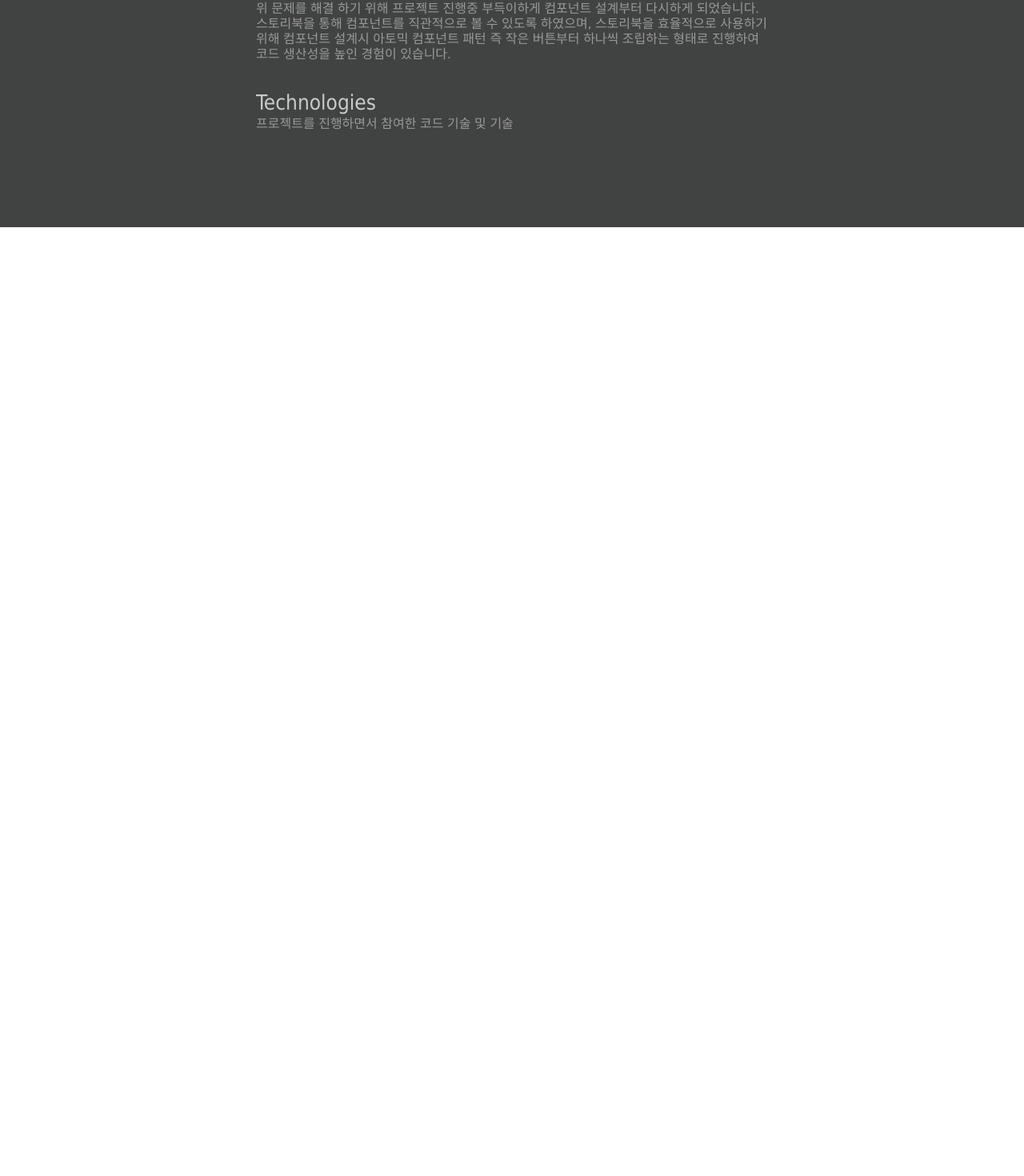
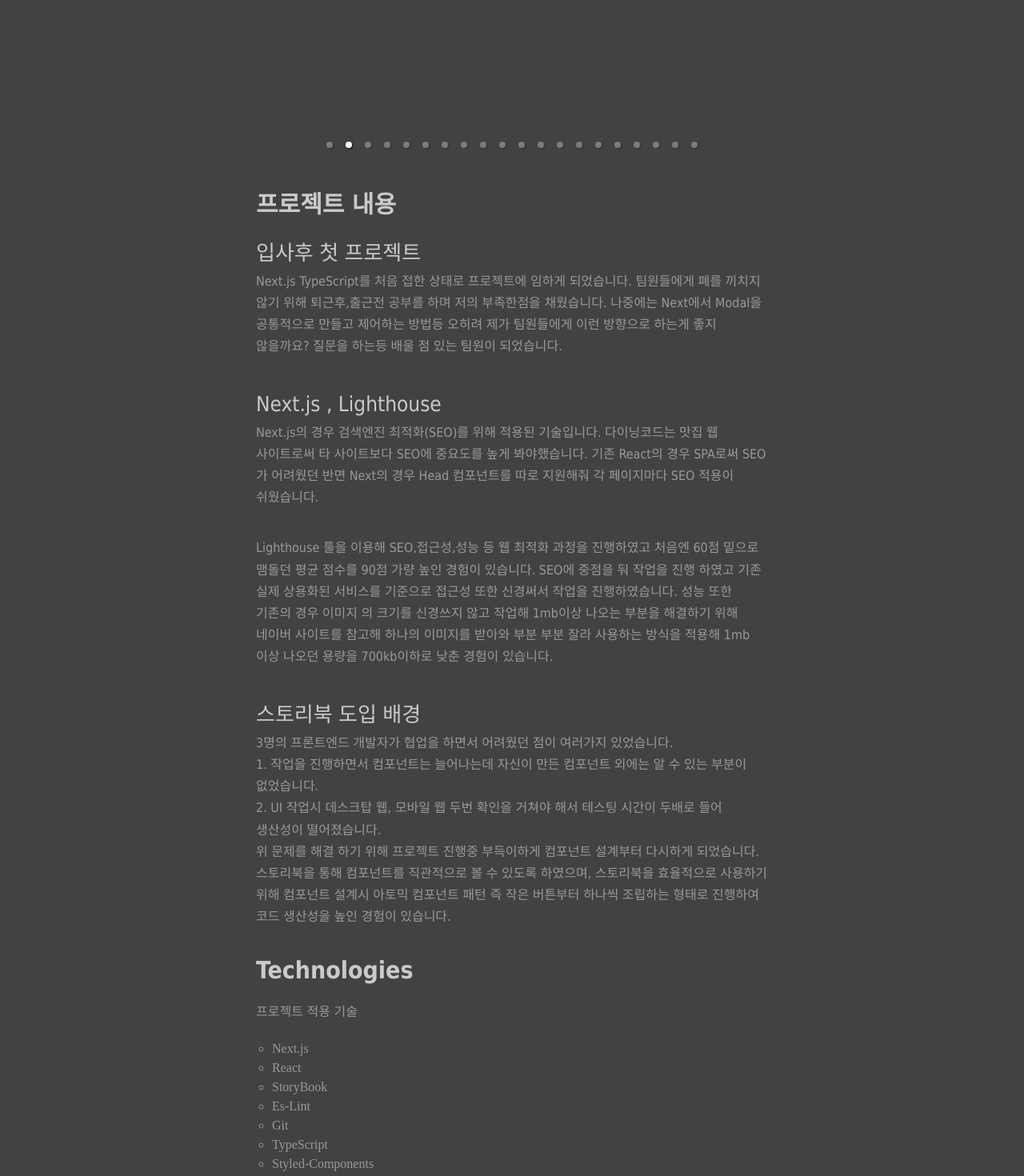
Before and after one commit to sovla/Portfolio2022, a Next.js app: page /projectDetail/1 in a window 1280 px wide. Shown: the part 660-2130 px from the top of the page at 80% size. Before the commit the page ends 944 px from the top, so only its background shows below. Built offline with nearby package versions, Linux system fonts and the light colour scheme.

Commit message:
- 프로젝트 내용 변경

```diff
--- a/pages/project.tsx
+++ b/pages/project.tsx
@@ -236,11 +236,6 @@ const project = () => {
         [router]
     );
 
-    useEffect(() => {
-        if (selectTagList.length === 0) {
-            setSelectTagList(["SHOW ALL"]);
-        }
-    }, [selectTagList]);
     const reverseProjectDummy = [...ProjectDummy].reverse();
 
     return (
@@ -388,6 +383,7 @@ export const ProjectDummy = [
         ],
         depscription: () => (
             <>
+                <h2>팀 프로젝트</h2>
                 <p>
                     5명의 팀원과 같이 협업을 하며 팀 프로젝트를 진행하는 부분에
                     대해 많이 배울 수 있엇습니다. 프로젝트 진행 방식에 대해 많은
@@ -395,12 +391,14 @@ export const ProjectDummy = [
                     있엇습니다.
                 </p>
                 <br />
+                <h2>프론트엔드</h2>
                 <p>
                     프론트엔드 빠른 개발을 위해 부트스트랩 프레임 워크를
                     이용하였으며, 에어 부산의 디자인을 벤치마킹하여 깔끔한
                     디자인으로 작업하였습니다.
                 </p>
                 <br />
+                <h2>백엔드</h2>
                 <p>
                     백엔드의 경우 MVC2 패턴을 사용하여 클라이언트의
                     요청,응답처리 및 비즈니스 로직 처리부분을 모듈화 하여
@@ -411,11 +409,24 @@ export const ProjectDummy = [
                     통해 국외 정보도 지원 하였습니다.
                 </p>
                 <br />
+                <h2>소스 관리 Git</h2>
                 <p>
                     소스 관리 부분에선 Git을 사용 하여 관리하였으며, 당시엔
                     Git사용에 익숙하지 않아 각자의 Branch에서 작업을
                     진행하였습니다. 작업 완료 후 Main Branch에는 제가 직접
                     병합하는 식으로 작업을 진행했습니다.
+                </p>
+                <br />
+                <h2>프로젝트 진행중 생긴 문제</h2>
+                <h3>Jsoup을 이용한 크롤링 시간 문제</h3>
+                <p>
+                    공공데이터 항공API를 이용해 실제 항공편을 검색해 사용하던 중
+                    국제편을 지원하지않아 항공정보 포털에 실제 정보를 크롤링해
+                    해당 정보를 받아왔습니다. 그런데 항공편이 늘어날 수 록 로딩
+                    시간이 대략 10초 정도 걸리는 문제가 있엇습니다. 해당 문제를
+                    해결하기 위해 ThreadPool을 이용한 비동기 처리 방식을
+                    적용하였습니다. 로딩 시간은 대략 1초 이내로 줄인 경험이
+                    있습니다.
                 </p>
             </>
         ),
@@ -431,14 +442,43 @@ export const ProjectDummy = [
         ],
         name: "다이닝코드",
         date: "2021-09 ~ 2021-10",
-        img: [],
+        img: [
+            require("../src/assets/image/diningcode/1.png"),
+            require("../src/assets/image/diningcode/2.png"),
+            require("../src/assets/image/diningcode/3.png"),
+            require("../src/assets/image/diningcode/4.png"),
+            require("../src/assets/image/diningcode/5.png"),
+            require("../src/assets/image/diningcode/6.png"),
+            require("../src/assets/image/diningcode/7.png"),
+            require("../src/assets/image/diningcode/8.png"),
+            require("../src/assets/image/diningcode/9.png"),
+            require("../src/assets/image/diningcode/10.png"),
+            require("../src/assets/image/diningcode/11.png"),
+            require("../src/assets/image/diningcode/12.png"),
+            require("../src/assets/image/diningcode/13.png"),
+            require("../src/assets/image/diningcode/14.png"),
+            require("../src/assets/image/diningcode/15.png"),
+            require("../src/assets/image/diningcode/16.png"),
+            require("../src/assets/image/diningcode/17.png"),
+            require("../src/assets/image/diningcode/18.png"),
+            require("../src/assets/image/diningcode/19.png"),
+            require("../src/assets/image/diningcode/20.png"),
+        ],
         git: "",
         thumbnail: require("../src/assets/image/diningcode/thumbnail.png"),
         content:
-            "실제 서비스 중인 다이닝코드 리뉴얼 프로젝트에 참여했습니다. 제가 맡은 부분은 회원가입,로그인,피드 페이지 였습니다. 반응형 웹페이지 퍼블을 맡았으며 API 작업전 UI 부분 작업을 진행 하였습니다.",
-        worker: "",
+            "실제 서비스 중인 다이닝코드 리뉴얼 프로젝트에 참여한 경험이 있습니다. 저의 메인 작업은 회원가입, 로그인, 피드, 리뷰 페이지입니다. 반응형 웹페이지 퍼블을 맡았으며 API 작업전 UI 부분 작업을 진행 하였습니다.",
+        worker: "프론트 엔드 3명 / 백엔드의 경우 클라이언트쪽에서 작업 완료",
         type: "team",
-        skill: [],
+        skill: [
+            "Next.js",
+            "React",
+            "StoryBook",
+            "Es-Lint",
+            "Git",
+            "TypeScript",
+            "Styled-Components",
+        ],
         depscription: () => (
             <>
                 <h2>입사후 첫 프로젝트</h2>
@@ -451,18 +491,31 @@ export const ProjectDummy = [
                     배울 점 있는 팀원이 되었습니다.
                 </p>
                 <br />
-                <h2>Next.js</h2>
+                <h2>Next.js , Lighthouse</h2>
                 <p>
-                    검색엔진 최적화(SEO)를 위해 적용된 기술입니다. 다이닝코드는
-                    맛집 웹 사이트로써 다른 사이트보다 SEO에 중요도를 높게
-                    봐야했습니다. 기존 React의 경우 SPA로써 SEO 가 어려웠던 반면
-                    Next의 경우 Head 컴포넌트를 따로 지원해줘 각 페이지마다 SEO
-                    적용이 쉬웠습니다.
+                    Next.js의 경우 검색엔진 최적화(SEO)를 위해 적용된
+                    기술입니다. 다이닝코드는 맛집 웹 사이트로써 타 사이트보다
+                    SEO에 중요도를 높게 봐야했습니다. 기존 React의 경우 SPA로써
+                    SEO 가 어려웠던 반면 Next의 경우 Head 컴포넌트를 따로
+                    지원해줘 각 페이지마다 SEO 적용이 쉬웠습니다.
                 </p>
                 <br />
-                <h2>협업, 스토리북</h2>
                 <p>
-                    협업을 하면서 어려웠던 점이 여러가지 있엇습니다.
+                    Lighthouse 툴을 이용해 SEO,접근성,성능 등 웹 최적화 과정을
+                    진행하였고 처음엔 60점 밑으로 맴돌던 평균 점수를 90점 가량
+                    높인 경험이 있습니다. SEO에 중점을 둬 작업을 진행 하였고
+                    기존 실제 상용화된 서비스를 기준으로 접근성 또한 신경써서
+                    작업을 진행하였습니다. 성능 또한 기존의 경우 이미지 의
+                    크기를 신경쓰지 않고 작업해 1mb이상 나오는 부분을 해결하기
+                    위해 네이버 사이트를 참고해 하나의 이미지를 받아와 부분 부분
+                    잘라 사용하는 방식을 적용해 1mb 이상 나오던 용량을
+                    700kb이하로 낮춘 경험이 있습니다.
+                </p>
+                <br />
+                <h2>스토리북 도입 배경</h2>
+                <p>
+                    3명의 프론트엔드 개발자가 협업을 하면서 어려웠던 점이
+                    여러가지 있었습니다.
                     <br />
                     1. 작업을 진행하면서 컴포넌트는 늘어나는데 자신이 만든
                     컴포넌트 외에는 알 수 있는 부분이 없었습니다.
@@ -503,11 +556,22 @@ export const ProjectDummy = [
             "업무 시간외에 프론트 공부를 위해 참여한 프로젝트 입니다. 3SixTeen 홈페이지를 벤치마킹 하여 해당 사이트를 구현하였으며 Node.js 를 이용해 백엔드를 구현 해보았습니다.",
         worker: "",
         type: "team",
-        skill: [],
+        skill: [
+            "React",
+            "Next.js",
+            "TypeScript",
+            "Koa",
+            "Node.js",
+            "Styled-Components",
+            "Recoil",
+        ],
         depscription: () => (
             <>
                 <h2>사이드 프로젝트</h2>
-                <p>Next.js,TypeScript 공부 및 협업시</p>
+                <p>
+                    Next TypeScript 공부를 위해 하나의 쇼핑몰을 클론 코딩한
+                    프로젝트입니다.
+                </p>
                 <br />
 
                 <br />
@@ -536,11 +600,16 @@ export const ProjectDummy = [
             "아파트 사전 입주 어플로 입주 예약, 불만 사항 접수 기능이 존재하는 앱입니다. 프론트 엔드를 맡았고 React-Native를 사용하여 IOS,ANDROID 두 플랫폼을 지원했습니다. 파이어베이스 다이나믹 링크를 통해 앱이 켜지도록 설정하였고, 푸시 알람, 알림 톡을 통해 고객 편의,친화적인 앱을 만들었습니다.",
         worker: "",
         type: "team",
-        skill: [],
+        skill: [
+            "React-Native",
+            "FCM",
+            "카카오알림톡",
+            "Dynamic-Links",
+            "Recoil",
+            "React-Native/AsyncStorage",
+        ],
         depscription: () => (
             <>
-                <p></p>
-                <br />
                 <h2>React-Native</h2>
                 <p>
                     첫 React-Native 프로젝트여서 많은 시간을 공식문서와 구글링에
@@ -562,12 +631,14 @@ export const ProjectDummy = [
                     이용해 각 아파트별로 접근 가능하도록 구현하였습니다.
                 </p>
                 <br />
-                <h2>협업</h2>
+                <h2>Recoil</h2>
                 <p>
-                    백엔드와 첫 협업을 한 프로젝트입니다. 소통을 하면서
-                    커뮤니케이션 능력이 얼마나 중요한지 깨닳게 되는 프로젝트
-                    였습니다. Git, PostMan을 통해 소스 관리 및 API 관리를
-                    하였습니다.
+                    리코일을 이용해 전역상태관리를 해보았습니다. useState 처럼
+                    간단히 이용 가능하다는 장점이 있지만, 별도의 Action 없이
+                    변경이 가능하기에 어느 시점에서 사이드 이펙이 일어나는지
+                    찾기가 어려웠습니다. Selector 를 이용해 전역 상태의 여러값을
+                    가공해 사용이 가능해 기존 리덕스 소스에 비해 많이 부분에서
+                    줄었습니다.
                 </p>
             </>
         ),
@@ -589,7 +660,16 @@ export const ProjectDummy = [
             "자전거 정비 및 정비샵 업데이트가 가능한 앱입니다.프론트 엔드 2, 백엔드 1명으로 팀 프로젝트를 진행하였습니다. 프론트에서 전체적인 틀 작업은 제가 진행하였고 팀원과 분업하여 프로젝트 진행을 이끌었습니다.",
         worker: "",
         type: "team",
-        skill: [],
+        skill: [
+            "React-Native",
+            "FCM",
+            "카카오알림톡",
+            "Dynamic-Links",
+            "GoogleAppStore",
+            "Redux-Toolkit",
+            "본인인증 모듈",
+            "SNS로그인-카카오,네이버,구글,IOS",
+        ],
         depscription: () => (
             <>
                 <h2>React-Native</h2>
@@ -603,35 +683,52 @@ export const ProjectDummy = [
                     새로 업데이트가 되는 점을 확인하여 해당 부분을
                     useMemo,useCallBack 함수를 통해 메모이제이션을 통해 불필요한
                     속성 업데이트를 제거했습니다.
+                    <br /> React-Native 성능 최적화 관련 글을 읽고 적용하여 눈에
+                    보일정도로 최적화를 진행한 경험이 있습니다.
                 </p>
                 <br />
-                <h2>FCM , Google 앱스토어 기능 </h2>
+                <h2>FCM , Google 앱스토어 기능</h2>
                 <p>
                     알람 메시지,데이터 메시지, 다이나믹 링크, 알림톡 기능을
                     사용하였습니다.
                     <br />
                     1. 알림톡의 경우 하단에 버튼을 통해 앱에 접근이
                     가능하였는데, 해당 버튼을 클릭시 다이나믹 링크를 통해 앱에
-                    접근 가능하도록 하였습니다.
+                    접근 가능하도록 하였으며, 로그인이 필요 한 기능에 접근 할
+                    경우 자동 로그인을 거쳐 해당 프로세스로 이동 가능하게
+                    작업했습니다.
                     <br />
                     2. 데이터 메시지의 경우 페달체크 관리자가 정비소 관리자 권한
-                    허용 박탈을 할 경우 전송하여 앱이 켜져있더라도 바로 적용
-                    되도록 하였습니다.
+                    허용 박탈을 할 경우 바로 로그아웃 처리 및 권한 제어가
+                    가능하도록 작업했습니다.
                     <br />
                     3. 구글 비정상 종료 및 로그 기능을 활용해 앱 사용자가 잘못된
                     접근 경로 혹은 앱의 비정상 종료에 대한 로그를 확인하여 해당
                     이슈를 제거하였습니다.
+                    <br /> 대표적으로 앱을 장시간 백그라운드 상태로 켜둔뒤 다시
+                    접근할 경우 앱이 비정상 종료되는 현상이 있엇습니다. 해당
+                    이슈에 대해 구글링을 해보았고 React-Native 공식 Git 이슈
+                    사항에 해당 내용을 확인하여 고친 경험이 있습니다.
                 </p>
                 <br />
                 <h2>Redux-Toolkit</h2>
                 <p>
                     기존 Redux의 경우 작은 기능을 추가하더라도 많은 코드량을
                     작성하는 문제점이 있엇습니다. 해당 문제를 해결하기 위해 나온
-                    Redux-Toolkit을 사용하였습니다.
+                    Redux-Toolkit을 사용하였습니다. 공식 문서를 통해 공부를
+                    하였고, 기존 Redux에 비해 짧은 소스량 및 간단한 설정으로
+                    프론트를 같이 진행한 팀원 또한 금방 적응할 수 있엇습니다.
                 </p>
                 <br />
-                <h2>협업</h2>
-                <p>Git, PostMan을 통해 소스 관리 및 API 관리를 하였습니다.</p>
+                <h2>Version 관리</h2>
+                <p>
+                    프로젝트가 상용화 되고 500~1000여명의 고객이 실사용
+                    하였습니다. 운영중 IOS 관련 버그 및 클라이언트의 추가
+                    기능으로 버전 관리를 진행 한적이 있습니다. 프로젝트 주 이용
+                    고객이 중 장년층 이여서 앱 업데이트 진행이 어려움을
+                    겪고있어, 서버에서 버전을 별도로 관리해 앱 사용자 최신화를
+                    위해 힘쓴 경험이 있습니다.
+                </p>
             </>
         ),
     },
@@ -650,10 +747,19 @@ export const ProjectDummy = [
         img: [],
         git: "",
         thumbnail: require("../src/assets/image/localapp/splash.png"),
-        content: "브라질 현지 중고 거래 서비스 앱을 만들었습니다. ",
+        content:
+            "브라질 현지 중고 거래 서비스 앱을 만들었습니다. i18n 라이브러리를 이용해 4개 국어를 지원하였습니다. 브라질 현지화를 위해 숫자 표기법, 지역 번호 표시방법, 지역 주소 표기 방식을 브라질 현지 방식으로 적용하였습니다. ",
         worker: "",
         type: "team",
-        skill: [],
+        skill: [
+            "React-Native",
+            "FCM",
+            "Google-Map-API",
+            "SendBird",
+            "TypeScript",
+            "Redux-Toolkit",
+            "i18n",
+        ],
         depscription: () => (
             <>
                 <h2>Google Maps API</h2>
@@ -667,9 +773,10 @@ export const ProjectDummy = [
                 <br />
                 <h2>채팅</h2>
                 <p>
-                    SendBird 라이브러리를 이용해 채팅을 구현했으며 사진공유,
-                    위치공유, 검색어 찾기 기능을 넣어 카카오톡과 유사하도록
-                    구현했습니다.
+                    SendBird 라이브러리를 이용해 채팅을 구현했습니다. 부드러운
+                    애니메이션 효과를 넣어 카카오톡과 유사하도록 구현 했으며,
+                    사진 공유, 현재 위치 공유를 넣어 중고 거래시 필요한 정보를
+                    주고 받을 수 있도록 했습니다.
                 </p>
                 <br />
                 <h2>TypeScript , Custom Hook</h2>
@@ -681,6 +788,22 @@ export const ProjectDummy = [
                     타입스크립트를 통해 어떠한 데이터를 넣어줘야 하며 어떤
                     형태로 데이터가 리턴 되는지 타입을 지정했습니다.
                 </p>
+                <h2>다국어 지원, 폰트사이즈 지정, 알람 설정</h2>
+                <p>
+                    1. 4개 국어(한국,영어,브라질어(포르투갈어),스페인어)를
+                    지원하기 위해 i18n 라이브러리를 이용했습니다. 모든 언어셋은
+                    서버에 따로 저장 했으며, API를 통해 변경 가능하도록 변수화
+                    하여 데이터를 받았습니다.
+                </p>
+                <p>
+                    2. 모든 사용자의 폰트사이즈를 개별적으로 적용하기 위해 전역
+                    상태를 사용해 공통적으로 폰트 사이즈를 변경 가능하게
+                    했습니다.
+                </p>
+                <p>
+                    3. FCM 셋팅을 통해 개별적으로 원하는 알람 소리를 설정
+                    가능하게 하였고, 진동 여부도 별도로 설정 가능하게 했습니다.
+                </p>
             </>
         ),
     },
--- a/pages/projectDetail/[index].tsx
+++ b/pages/projectDetail/[index].tsx
@@ -32,15 +32,13 @@ const ProjectDetail = () => {
                     </div>
                 ))}
             </Carousel>
-            <h2>프로젝트 내용</h2>
+            <h1>프로젝트 내용</h1>
             {project.depscription()}
-            <h2>Technologies</h2>
-            <p>프로젝트를 진행하면서 참여한 코드 기술 및 기술</p>
+            <h1>Technologies</h1>
+            <p>프로젝트 적용 기술</p>
             <ul>
                 {project.skill.map((v, i) => (
-                    <li key={i}>
-                        <p>{v}</p>
-                    </li>
+                    <li key={i}>{v}</li>
                 ))}
             </ul>
         </Container>
@@ -62,6 +60,11 @@ const Container = styled.div`
     & > p {
         margin-bottom: 20px;
     }
+    p,
+    h2 {
+        line-height: 1.7;
+        word-break: keep-all;
+    }
     .renderItem {
         width: "100%";
         max-height: 600px;
@@ -70,5 +73,11 @@ const Container = styled.div`
             max-height: 600px;
         }
     }
+    li {
+        list-style: circle;
+        color: #999;
+        margin-left: 20px;
+        line-height: 1.5;
+    }
 `;
 export default ProjectDetail;
```
